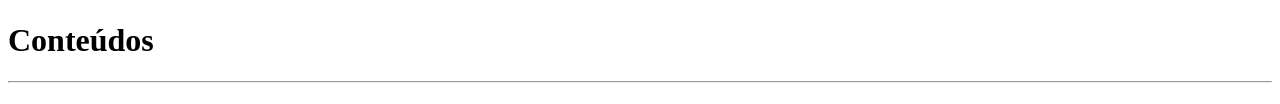
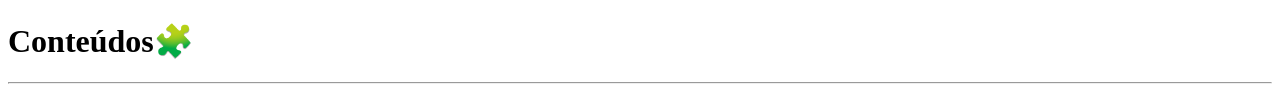
Before and after one commit to rianacleysla/Home-Page, a plain HTML site: page conteúdos.html in a window 1280 px wide. Shown: the part 269-373 px from the top of the page. Drawn offline with Linux system fonts and the light colour scheme.

Commit message:
Update conteúdos.html

```diff
--- a/conteúdos.html
+++ b/conteúdos.html
@@ -5,11 +5,11 @@
     <meta name="viewport" content="width=device-width" />
     <br>
     <img width="320"src="https://thumbs.dreamstime.com/z/ouvir-leitura-de-ilustra%C3%A7%C3%B5es-vetor-desenho-isolado-em-voz-alta-da-ilustra%C3%A7%C3%A3o-do-crian%C3%A7a-ouve-livros-para-adultos-crian%C3%A7as-235368215.jpg?ct=jpeg" alt="">
-    <title>Conteúdos🧩</title>
+    <title>Conteúdos</title>
   </head>
   <body>
     <br>
-    <h1>Conteúdos</h1>
+    <h1>Conteúdos🧩</h1>
     <hr>
     <h3>Veja abaixo os conteúdos de cada matéria e o que deve ser estudado!</h3>
     <br>
```
